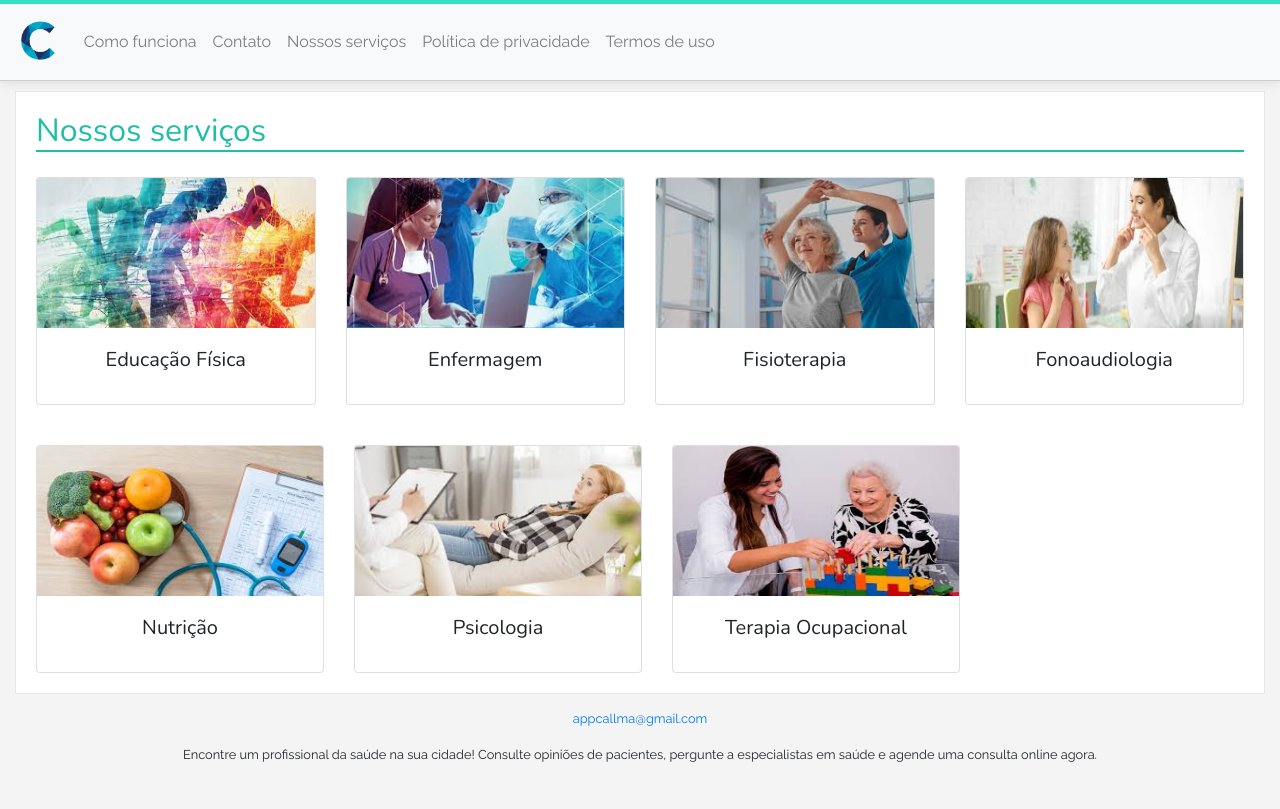
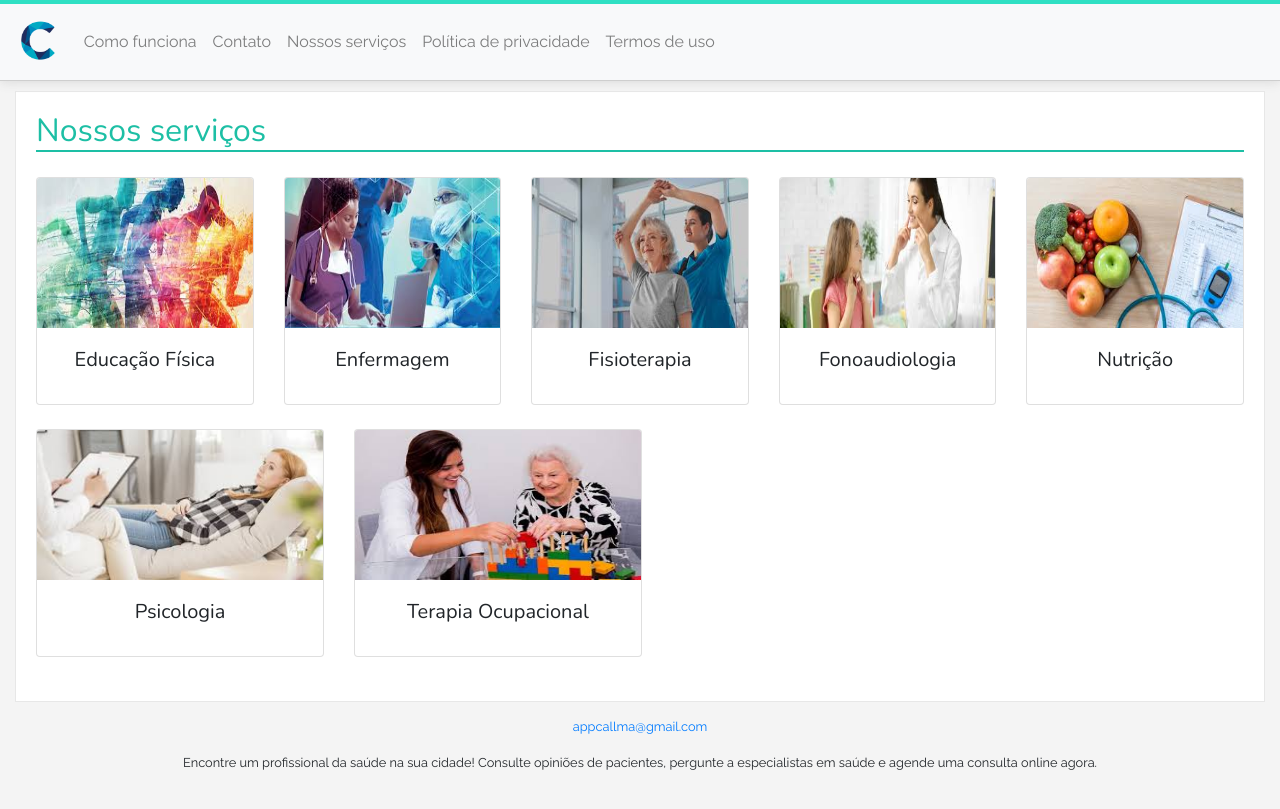
Before and after one commit to callmaapp/callmaapp.github.io, a Jekyll site: the page built from index.md, in a window 1280 px wide. Shown: the top 809 px of the page. Built offline with Jekyll 4.4.1, drawn with Linux system fonts in a browser that asks for light colours.

Commit message:
Responsividade

```diff
--- a/_layouts/home.html
+++ b/_layouts/home.html
@@ -6,48 +6,64 @@ layout: default
   <h1>Nossos serviços</h1>
 
   <div class="card-deck">
-    <div class="card text-center" style="max-width: 18rem;">
+    <div class="card text-center mb-4" style="max-width: 18rem;">
       <img class="card-img-top" src="../assets/images/educacao-fisica.jpeg" alt="Educação Física" height="150px">
       <div class="card-body">
         <h5 class="card-title">Educação Física</h5>
       </div>
     </div>
-    <div class="card text-center" style="max-width: 18rem;">
+    <div class="card text-center mb-4" style="max-width: 18rem;">
       <img class="card-img-top" src="../assets/images/enfermagem.jpeg" alt="Enfermagem" height="150px">
       <div class="card-body">
         <h5 class="card-title">Enfermagem</h5>
       </div>
     </div>
-    <div class="card text-center" style="max-width: 18rem;">
+    <div class="w-100 d-none d-sm-block d-md-none">
+      <!-- wrap every 2 on sm-->
+    </div>
+    <div class="card text-center mb-4" style="max-width: 18rem;">
       <img class="card-img-top" src="../assets/images/fisioterapia.jpeg" alt="Fisioterapia" height="150px">
       <div class="card-body">
         <h5 class="card-title">Fisioterapia</h5>
       </div>
     </div>
-    <div class="card text-center" style="max-width: 18rem;">
+    <div class="w-100 d-none d-md-block d-lg-none">
+      <!-- wrap every 3 on md-->
+    </div>
+    <div class="card text-center mb-4" style="max-width: 18rem;">
       <img class="card-img-top" src="../assets/images/fonoaudiologia.jpeg" alt="Fonoaudiologia" height="150px">
       <div class="card-body">
         <h5 class="card-title">Fonoaudiologia</h5>
       </div>
     </div>
-  </div>
-
-  <p>&nbsp;</p>
-
-  <div class="card-deck">
-    <div class="card text-center" style="max-width: 18rem;">
+    <div class="w-100 d-none d-sm-block d-md-none">
+      <!-- wrap every 2 on sm-->
+    </div>
+    <div class="w-100 d-none d-lg-block d-xl-none">
+      <!-- wrap every 4 on lg-->
+    </div>
+    <div class="card text-center mb-4" style="max-width: 18rem;">
       <img class="card-img-top" src="../assets/images/nutricao.jpeg" alt="Nutrição" height="150px">
       <div class="card-body">
         <h5 class="card-title">Nutrição</h5>
       </div>
     </div>
-    <div class="card text-center" style="max-width: 18rem;">
+    <div class="w-100 d-none d-xl-block">
+      <!-- wrap every 5 on xl-->
+    </div>
+    <div class="card text-center mb-4" style="max-width: 18rem;">
       <img class="card-img-top" src="../assets/images/psicologia.jpeg" alt="Psicologia" height="150px">
       <div class="card-body">
         <h5 class="card-title">Psicologia</h5>
       </div>
     </div>
-    <div class="card text-center" style="max-width: 18rem;">
+    <div class="w-100 d-none d-sm-block d-md-none">
+      <!-- wrap every 2 on sm-->
+    </div>
+    <div class="w-100 d-none d-md-block d-lg-none">
+      <!-- wrap every 3 on md-->
+    </div>
+    <div class="card text-center mb-4" style="max-width: 18rem;">
       <img class="card-img-top" src="../assets/images/terapia-ocupacional.jpeg" alt="Fonoaudiologia" height="150px">
       <div class="card-body">
         <h5 class="card-title">Terapia Ocupacional</h5>
```
